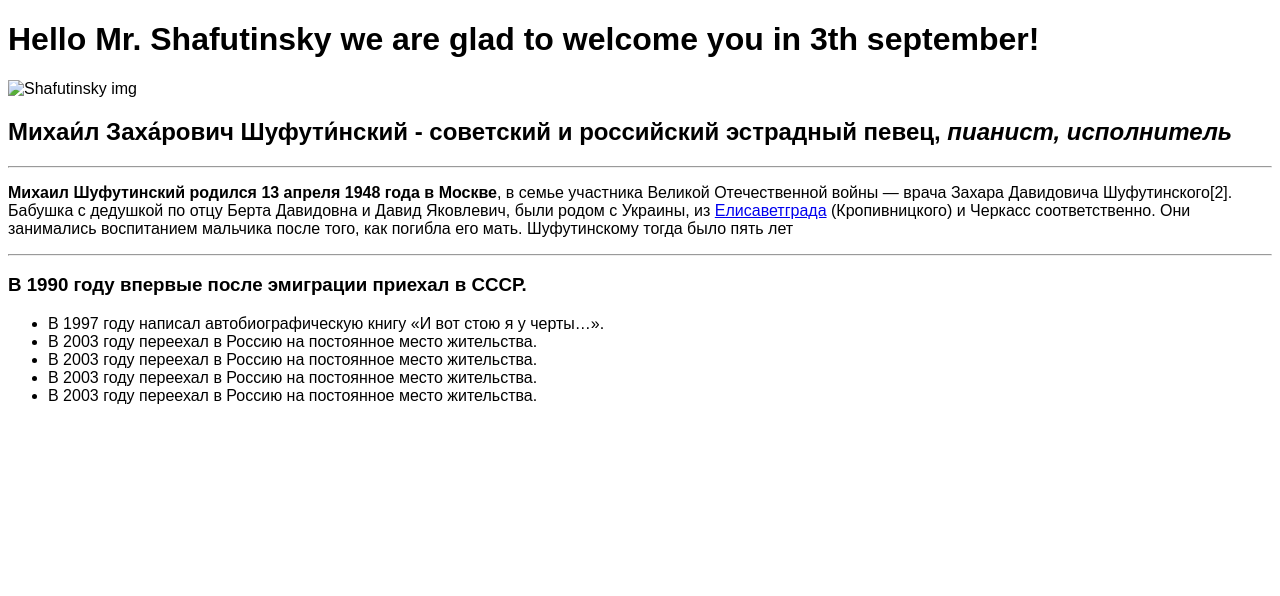
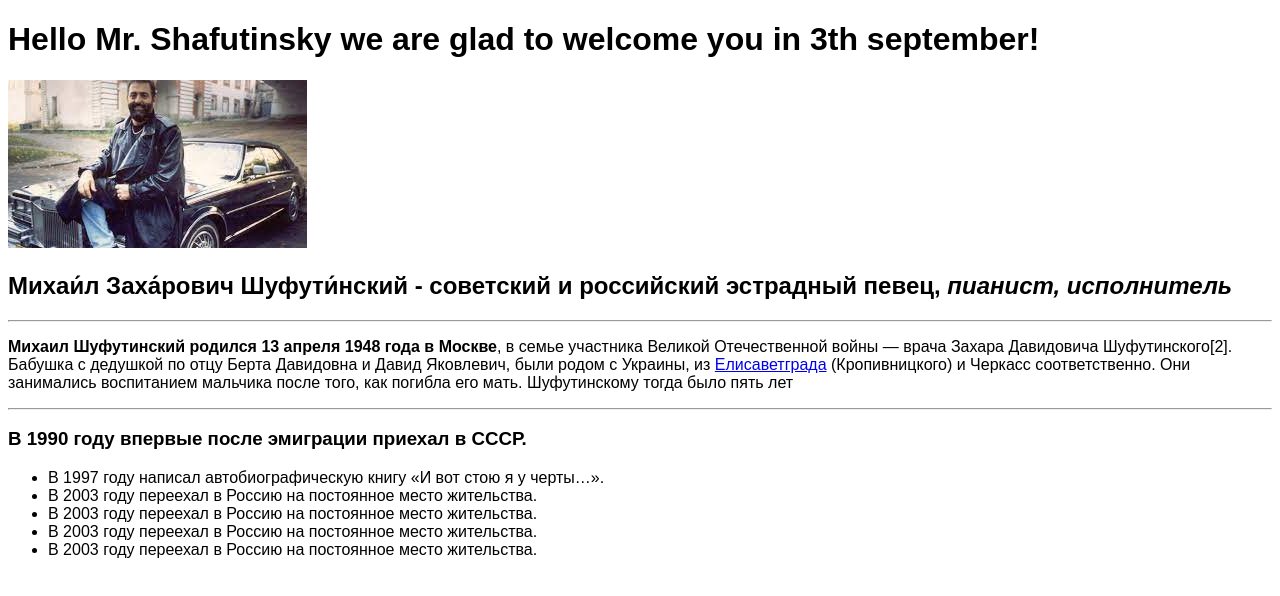
Before and after one commit to Wefoss/Project_01, a plain HTML site: page index.html in a window 1280 px wide. Drawn offline with Linux system fonts and the light colour scheme.

Commit message:
add corect img path

```diff
--- a/index.html
+++ b/index.html
@@ -9,7 +9,7 @@
 </head>
 <body>
     <h1>Hello Mr. Shafutinsky we are glad to welcome you in 3th september!</h1>
-     <img src="../../Downloads/Shifutinsky.jpeg" alt="Shafutinsky img">
+     <img src="./image/Shifutinsky.jpeg" alt="Shafutinsky img">
      <h2>Михаи́л Заха́рович Шуфути́нский - советский и российский эстрадный певец, <i>пианист, исполнитель</i></h2>
      <hr>
      <p><b>Михаил Шуфутинский родился 13 апреля 1948 года в Москве</b>, в семье участника Великой
```
Also changed, not shown: image/Shifutinsky.jpeg (added).
